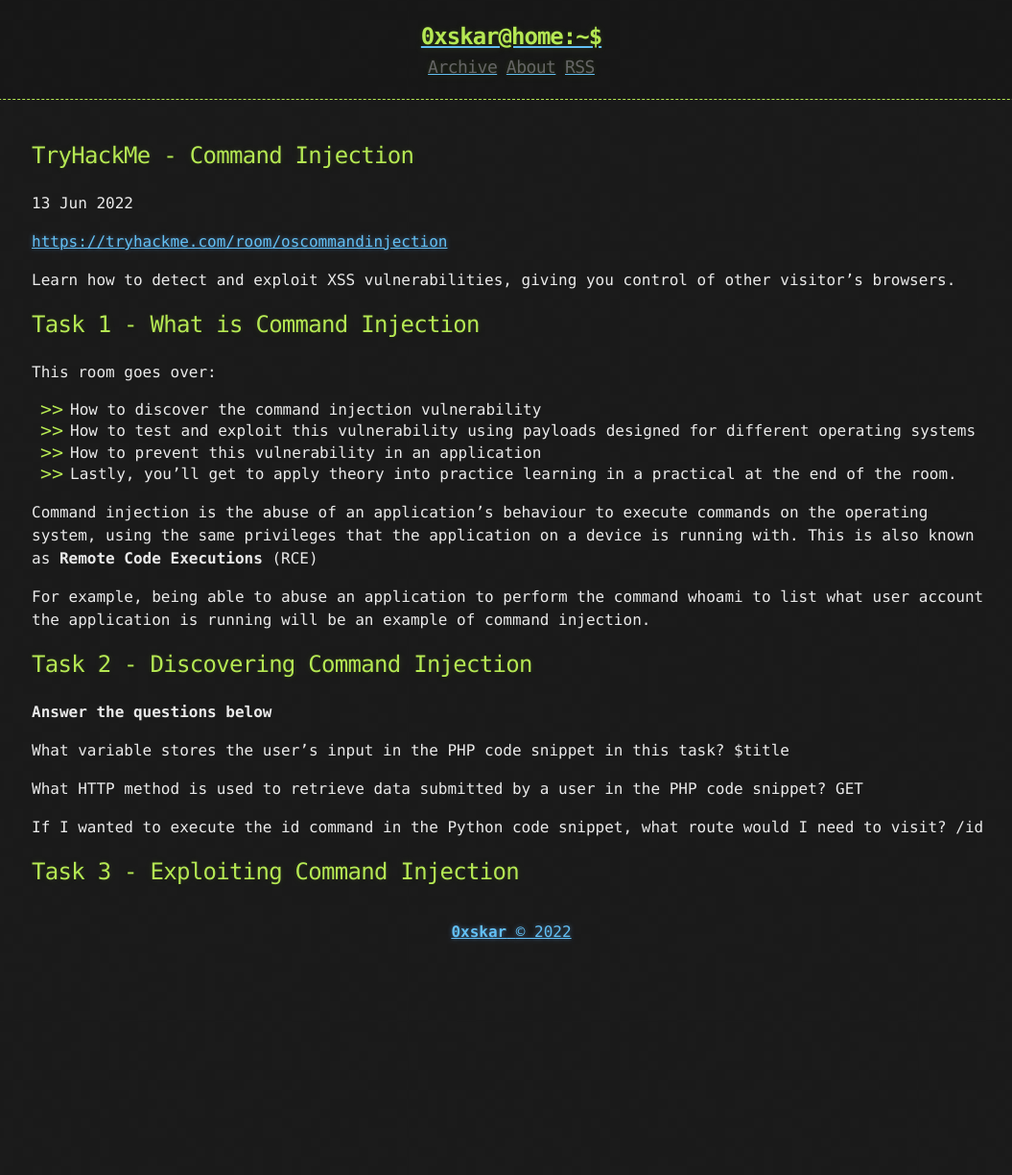
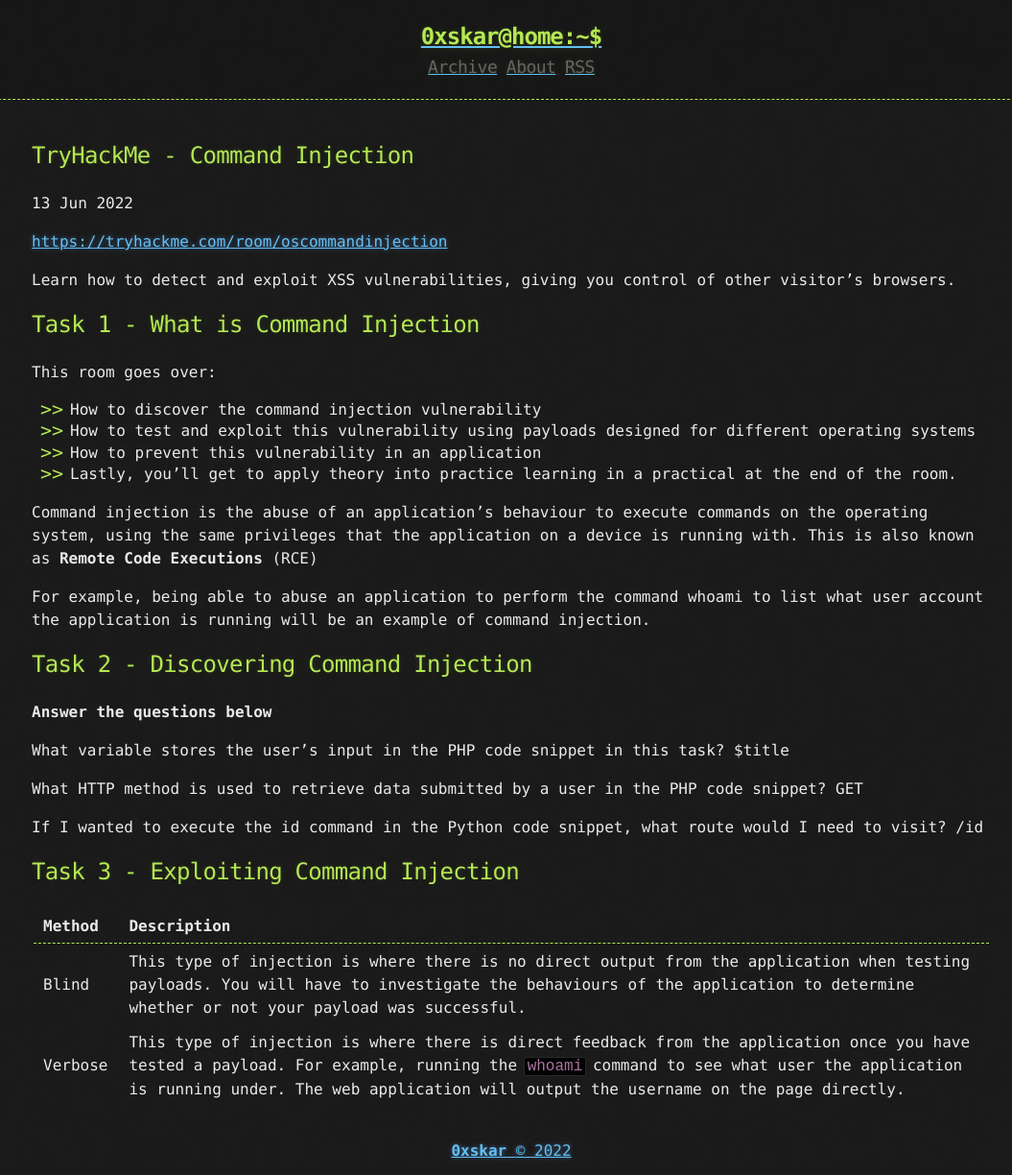
Before and after one commit to 0xskar/0xskar.github.io, a Jekyll site: the page built from _posts/2022-06-13-TryHackMe-Command-Injection.md, in a window 1280 px wide. Shown: the whole page at 96% size, without its empty margins (107-1162 px from the left). Built offline with Jekyll 4.4.1, drawn with Linux system fonts in a browser that asks for light colours; before the commit the page ends 996 px from its top, so only the background shows below that.

Commit message:
command injection

```diff
--- a/_posts/2022-06-13-TryHackMe-Command-Injection.md
+++ b/_posts/2022-06-13-TryHackMe-Command-Injection.md
@@ -31,3 +31,8 @@
 If I wanted to execute the id command in the Python code snippet, what route would I need to visit? /id
 
 ## [](#header-3)Task 3 - Exploiting Command Injection
+
+| Method | Description|
+|--------|------------|
+| Blind | This type of injection is where there is no direct output from the application when testing payloads. You will have to investigate the behaviours of the application to determine whether or not your payload was successful. |
+| Verbose | This type of injection is where there is direct feedback from the application once you have tested a payload. For example, running the ``whoami`` command to see what user the application is running under. The web application will output the username on the page directly. |
```
Also changed, not shown: 2 other files.
